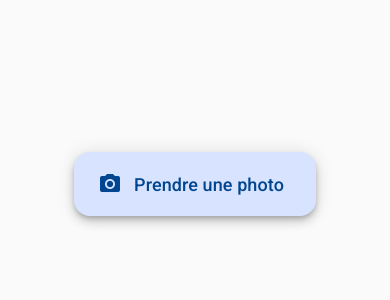
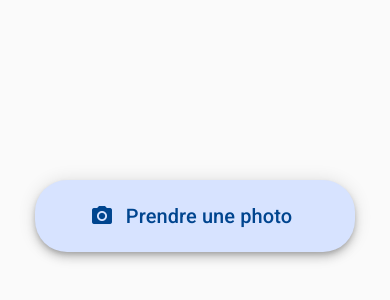
Before and after one commit to hindhaidara-stack/photo-user, an Angular app: page / in a window 390 px wide. Shown: the part 206-506 px from the top of the page. Built offline with nearby package versions, Linux system fonts and the light colour scheme.

Commit message:
Improve mobile responsive: dvh, safe-area, stacked buttons, spacing

```diff
--- a/src/app/app.component.scss
+++ b/src/app/app.component.scss
@@ -2,6 +2,7 @@
   flex: 1 1 auto;
 }
 
-.title {
-  font-weight: 500;
+:host {
+  display: block;
+  min-height: 100dvh;
 }
--- a/src/app/components/camera/camera.component.scss
+++ b/src/app/components/camera/camera.component.scss
@@ -10,6 +10,7 @@
   position: relative;
   width: 100%;
   height: 100%;
+  height: 100dvh;
 }
 
 .camera-video {
@@ -26,27 +27,39 @@
 .camera-top {
   position: absolute;
   top: env(safe-area-inset-top, 0);
-  left: 0;
-  right: 0;
+  left: env(safe-area-inset-left, 0);
+  right: env(safe-area-inset-right, 0);
   display: flex;
   justify-content: space-between;
   padding: 12px 16px;
+  z-index: 2;
 }
 
 .camera-btn {
-  background: rgba(0, 0, 0, 0.45);
+  background: rgba(0, 0, 0, 0.5);
   color: #fff;
+  width: 44px;
+  height: 44px;
 }
 
 .camera-bottom {
   position: absolute;
   bottom: calc(env(safe-area-inset-bottom, 0) + 24px);
-  left: 0;
-  right: 0;
+  left: env(safe-area-inset-left, 0);
+  right: env(safe-area-inset-right, 0);
   display: flex;
   justify-content: center;
+  z-index: 2;
 }
 
 .shutter {
-  min-width: 160px;
+  min-width: 180px;
+  min-height: 56px;
+  font-size: 16px;
 }
+
+@media (max-width: 600px) {
+  .shutter {
+    min-width: 160px;
+  }
+}
--- a/src/app/components/email-dialog/email-dialog.component.scss
+++ b/src/app/components/email-dialog/email-dialog.component.scss
@@ -1,10 +1,15 @@
 .email-form {
   display: flex;
   flex-direction: column;
-  min-width: 280px;
   padding-top: 8px;
+  gap: 4px;
+  width: 100%;
 }
 
 mat-form-field {
   width: 100%;
 }
+
+::ng-deep .mat-mdc-dialog-actions button {
+  min-height: 40px;
+}
--- a/src/app/components/home/home.component.scss
+++ b/src/app/components/home/home.component.scss
@@ -1,13 +1,28 @@
 .home-page {
-  min-height: calc(100vh - 64px);
+  min-height: 100dvh;
   display: flex;
   align-items: center;
   justify-content: center;
   padding: 24px;
+  padding-bottom: calc(24px + env(safe-area-inset-bottom, 0));
 }
 
 .capture {
   min-height: 64px;
   font-size: 18px;
   padding: 0 32px;
+  border-radius: 32px;
 }
+
+@media (max-width: 600px) {
+  .home-page {
+    padding: 16px;
+  }
+
+  .capture {
+    width: 100%;
+    max-width: 320px;
+    min-height: 72px;
+    font-size: 20px;
+  }
+}
--- a/src/app/components/photo-detail/photo-detail.component.scss
+++ b/src/app/components/photo-detail/photo-detail.component.scss
@@ -1,37 +1,69 @@
+:host {
+  display: block;
+  min-height: 100dvh;
+  background: #fafafa;
+}
+
 .detail-page {
-  padding: 16px;
+  padding: 20px 16px;
+  padding-bottom: calc(20px + env(safe-area-inset-bottom, 0));
   max-width: 800px;
   margin: 0 auto;
+  display: flex;
+  flex-direction: column;
+  gap: 32px;
 }
 
 .image-wrap {
   display: flex;
   justify-content: center;
+  align-items: center;
   background: #000;
-  border-radius: 8px;
+  border-radius: 12px;
   overflow: hidden;
 }
 
 .image-wrap img {
   max-width: 100%;
-  max-height: 70vh;
+  max-height: 55vh;
+  width: auto;
+  height: auto;
   display: block;
-}
-
-.date {
-  text-align: center;
-  color: rgba(0, 0, 0, 0.6);
-  margin: 12px 0;
 }
 
 .detail-actions {
   display: flex;
-  flex-wrap: wrap;
-  gap: 8px;
-  justify-content: center;
+  flex-direction: column;
+  gap: 14px;
+  margin-top: 8px;
 }
 
 .detail-actions button {
-  flex: 1 1 auto;
-  min-width: 140px;
+  min-height: 52px;
+  width: 100%;
+  font-size: 15px;
+  border-radius: 26px;
 }
+
+@media (min-width: 600px) {
+  .detail-page {
+    gap: 40px;
+    padding: 32px 24px;
+  }
+
+  .image-wrap img {
+    max-height: 65vh;
+  }
+
+  .detail-actions {
+    flex-direction: row;
+    justify-content: center;
+    flex-wrap: wrap;
+    gap: 16px;
+  }
+
+  .detail-actions button {
+    width: auto;
+    flex: 0 1 280px;
+  }
+}
--- a/src/styles.scss
+++ b/src/styles.scss
@@ -1,15 +1,38 @@
 html, body {
   height: 100%;
+  overflow-x: hidden;
 }
 
 body {
   margin: 0;
-  font-family: Roboto, "Helvetica Neue", sans-serif;
+  font-family: Roboto, "Helvetica Neue", -apple-system, BlinkMacSystemFont, sans-serif;
   background: #fafafa;
   color: rgba(0, 0, 0, 0.87);
   -webkit-tap-highlight-color: transparent;
+  -webkit-text-size-adjust: 100%;
+  text-size-adjust: 100%;
 }
 
 * {
   box-sizing: border-box;
 }
+
+// Empeche le zoom iOS quand on focus un input (taille >= 16px)
+input,
+textarea,
+select {
+  font-size: 16px;
+}
+
+// Toolbar Material : prendre en compte le safe-area-inset en haut (notch iOS)
+mat-toolbar {
+  padding-top: env(safe-area-inset-top, 0) !important;
+  height: calc(64px + env(safe-area-inset-top, 0)) !important;
+}
+
+// Dialog Material : sur petit ecran, prendre toute la largeur dispo
+@media (max-width: 480px) {
+  .mat-mdc-dialog-container .mdc-dialog__surface {
+    border-radius: 12px;
+  }
+}
```
